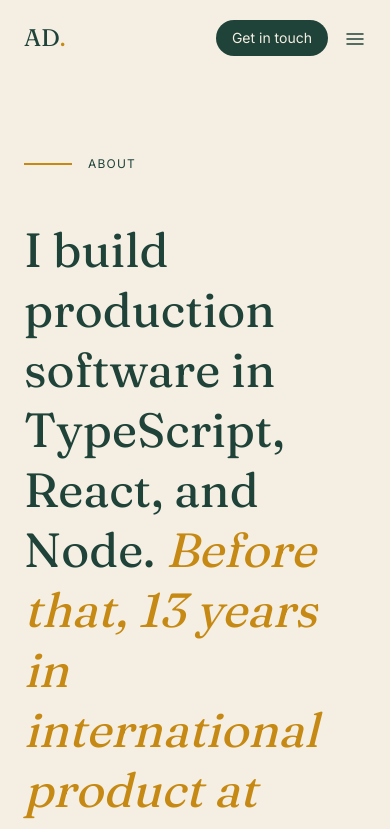
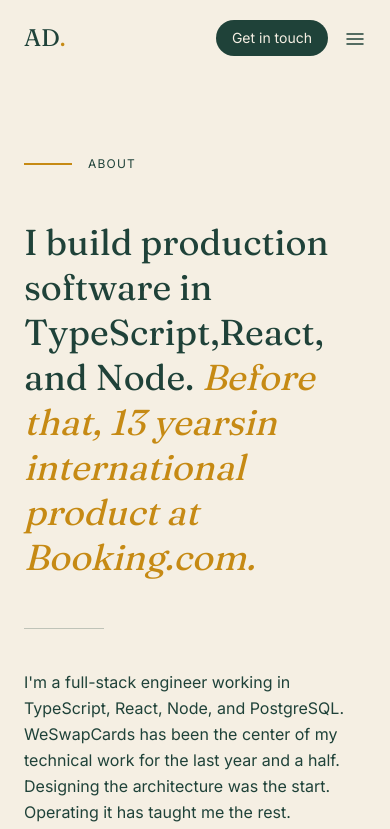
Before and after one commit to AlexaDupin/portfolio, a Next.js app: page /about in a window 390 px wide. Shown: the top 829 px of the page. Built offline with nearby package versions, Linux system fonts and the light colour scheme.

Commit message:
fix(about): correct hero size and add responsive line breaks

```diff
--- a/src/app/about/page.tsx
+++ b/src/app/about/page.tsx
@@ -8,12 +8,14 @@ export default function AboutPage() {
       </div>
 
       {/* Hero typographic statement */}
-      <p className="text-green mt-12 font-serif text-5xl leading-tight md:text-6xl">
+      <p className="text-green mt-12 font-serif text-4xl leading-tight md:text-5xl">
         I build production software in TypeScript,
-        <br />
+        <br className="hidden md:inline" />
         React, and Node.{" "}
         <span className="text-mustard italic">
-          Before that, 13 years in international product at Booking.com.
+          Before that, 13 years
+          <br className="hidden md:inline" />
+          in international product at Booking.com.
         </span>
       </p>
 
```
